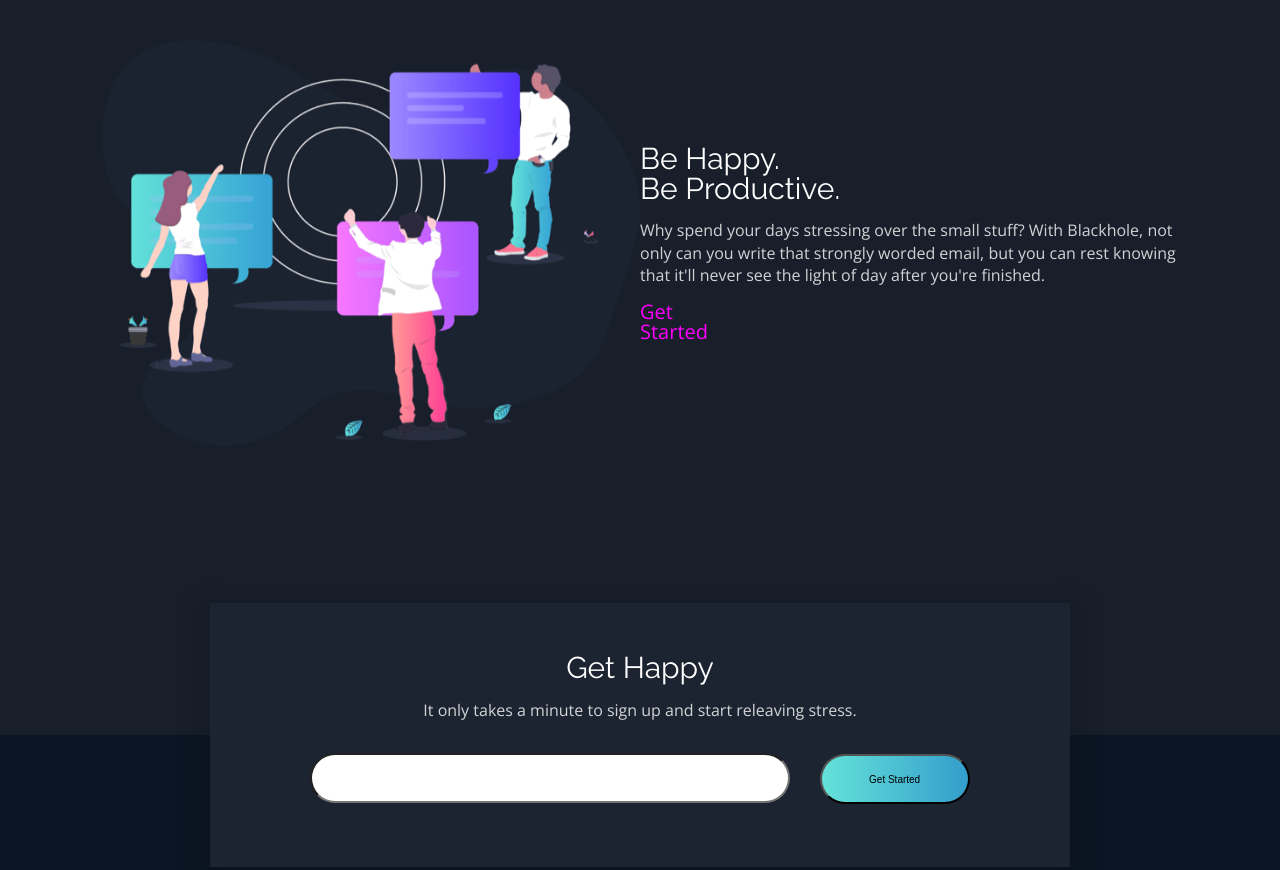
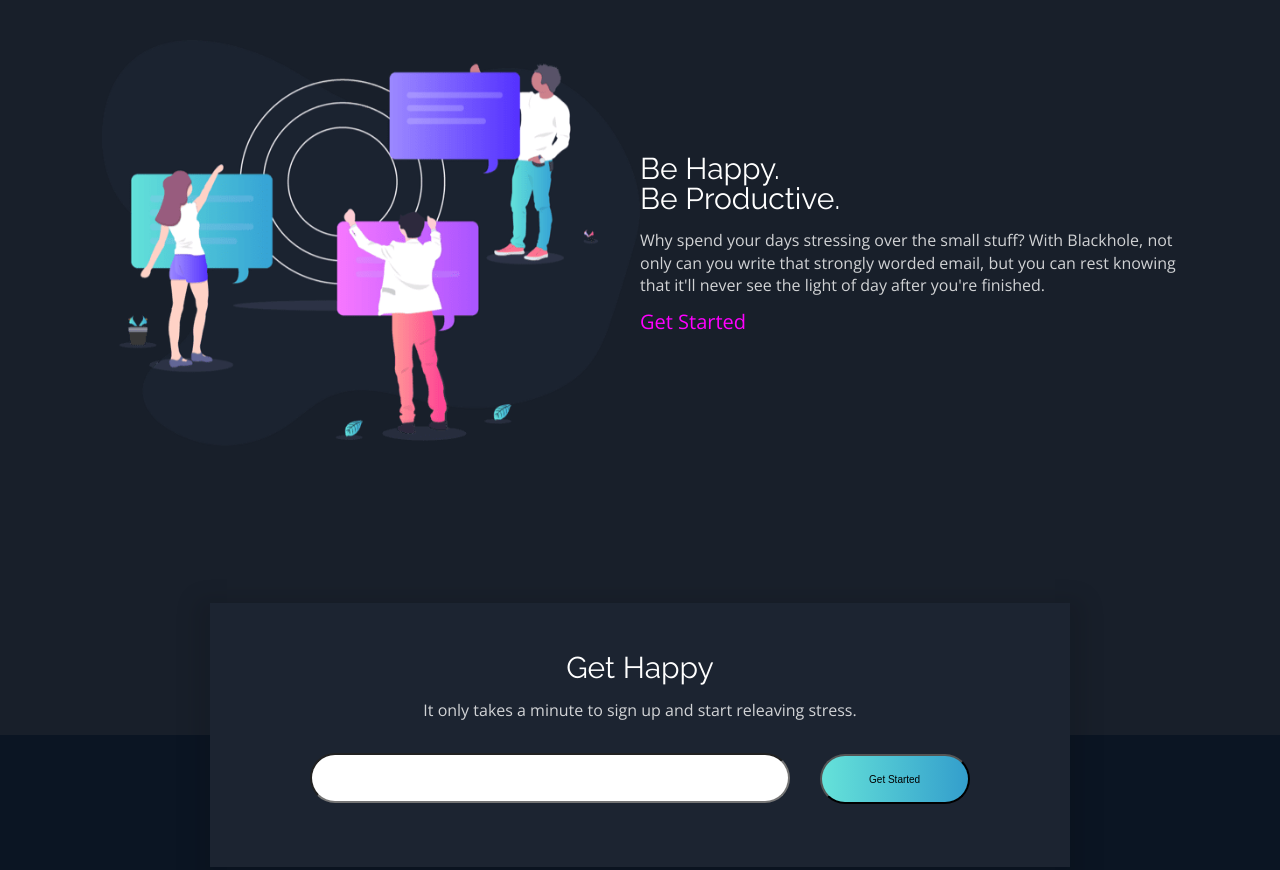
Before and after one commit to april-blackhole-lambda/marketing, a plain HTML site: page index.html in a window 1280 px wide. Shown: the part 1469-2339 px from the top of the page. Drawn offline with nearby package versions, Linux system fonts and the light colour scheme.

Commit message:
Fix Get Started button stacking problem

```diff
--- a/less/home-page.less
+++ b/less/home-page.less
@@ -126,7 +126,6 @@
       text-decoration: none;
       margin-top: 2vh;
       font-size: 2em;
-      width: 7vw;
 
       .link-decor{
         color: magenta;
```
Also changed, not shown: css/index.css.
